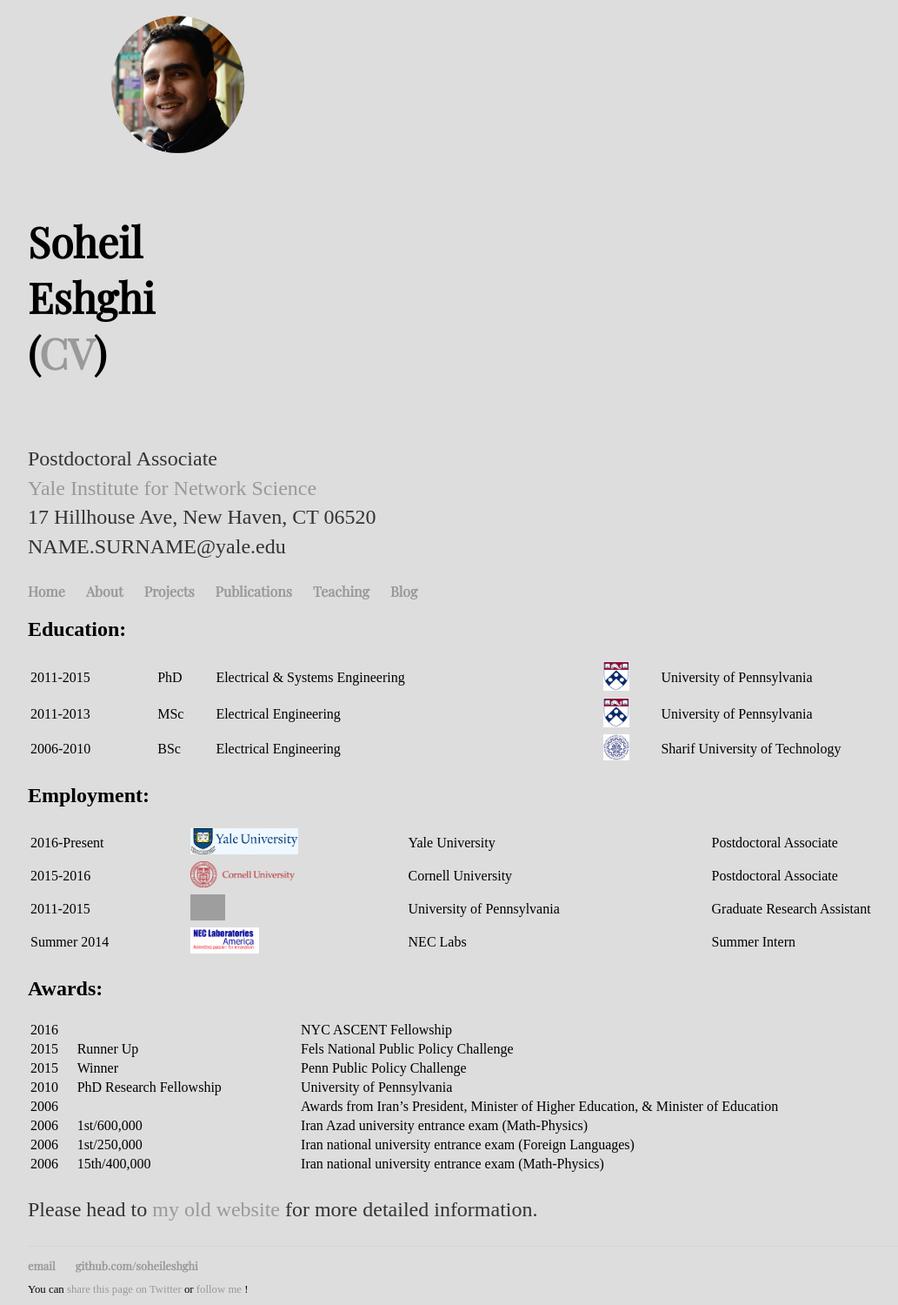
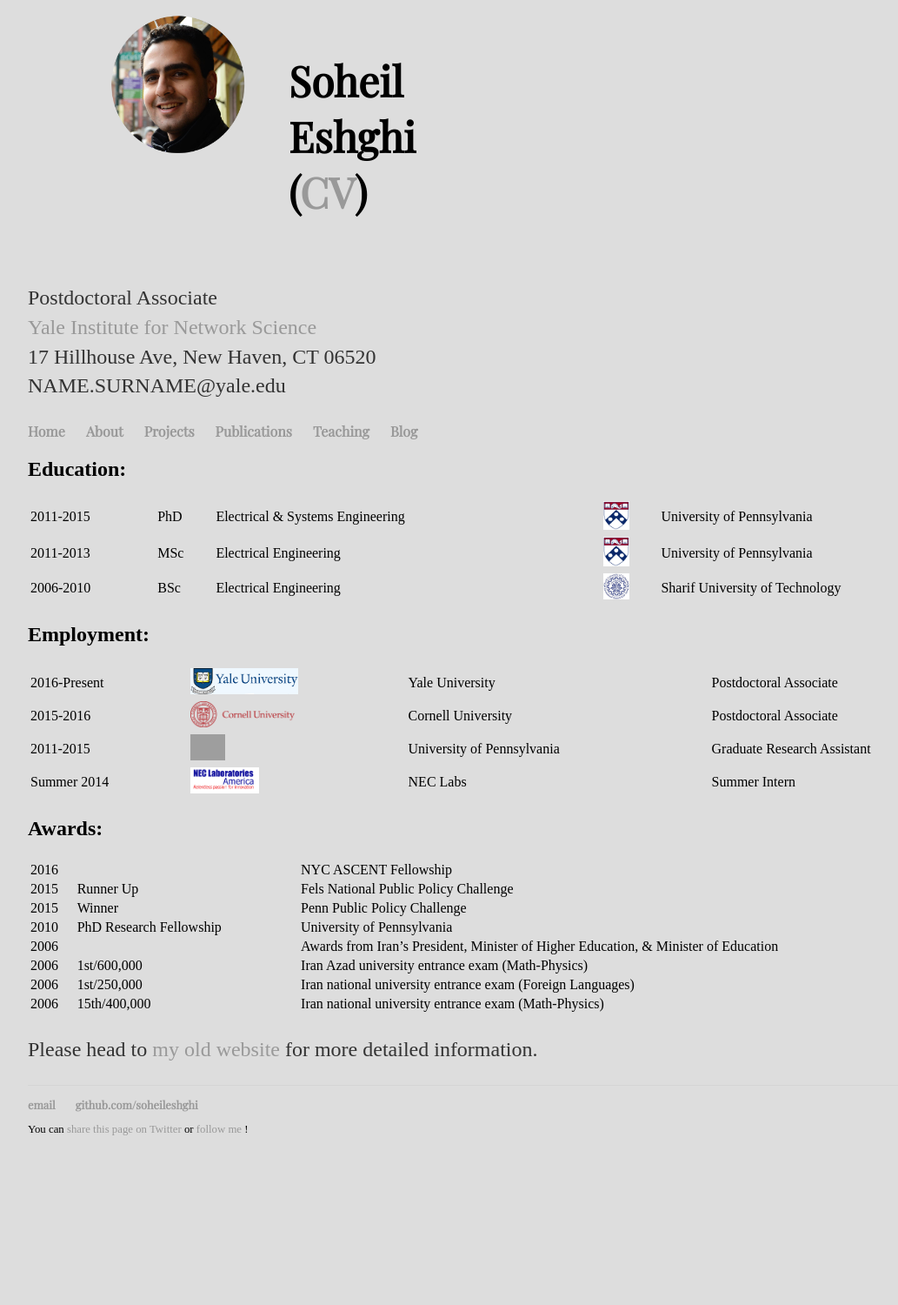
Before and after one commit to SoheilEshghi/SoheilEshghi.github.io, a Jekyll site: the page built from index.html, in a window 1280 px wide. Shown: the whole page at 87% size, without its empty margins (32-1065 px from the left). Built offline with Jekyll 4.4.1, drawn with Linux system fonts in a browser that asks for light colours; after the commit the page ends 1316 px from its top, so only the background shows below that; grey boxes are pictures that could not be loaded.

Commit message:
left lefty

```diff
--- a/_layouts/default.html
+++ b/_layouts/default.html
@@ -13,8 +13,8 @@
 		</head>
 		<body style="background-color:#DDDDDD">
 
-			<div class="left">
-				<img src="images/soheil.png" style="width:300px;"><br><h1>Soheil <br> Eshghi <br>(<a href="/cv/cv.pdf">CV</a>)</h1><br><p>Postdoctoral Associate<br><a href="http://yins.yale.edu/">Yale Institute for Network Science</a><br>17 Hillhouse Ave, New Haven, CT 06520<br>NAME.SURNAME@yale.edu</p>
+			<div class="lefty">
+				<img src="images/soheil.png" style="width:300px;" align="left"><br><h1>Soheil <br> Eshghi <br>(<a href="/cv/cv.pdf">CV</a>)</h1><br><p>Postdoctoral Associate<br><a href="http://yins.yale.edu/">Yale Institute for Network Science</a><br>17 Hillhouse Ave, New Haven, CT 06520<br>NAME.SURNAME@yale.edu</p>
 
 		</div><!-- /.container -->
 			<div class="main">
--- a/stylesheets/stylesheet.css
+++ b/stylesheets/stylesheet.css
@@ -99,7 +99,7 @@
   background: transparent url(../images/highlight-bg.jpg) 50% 0 no-repeat;
 }
 
-.left {
+.lefty {
     position:absolute;
     left:0; top:92px; bottom: 0;
     width: 178px;
```
